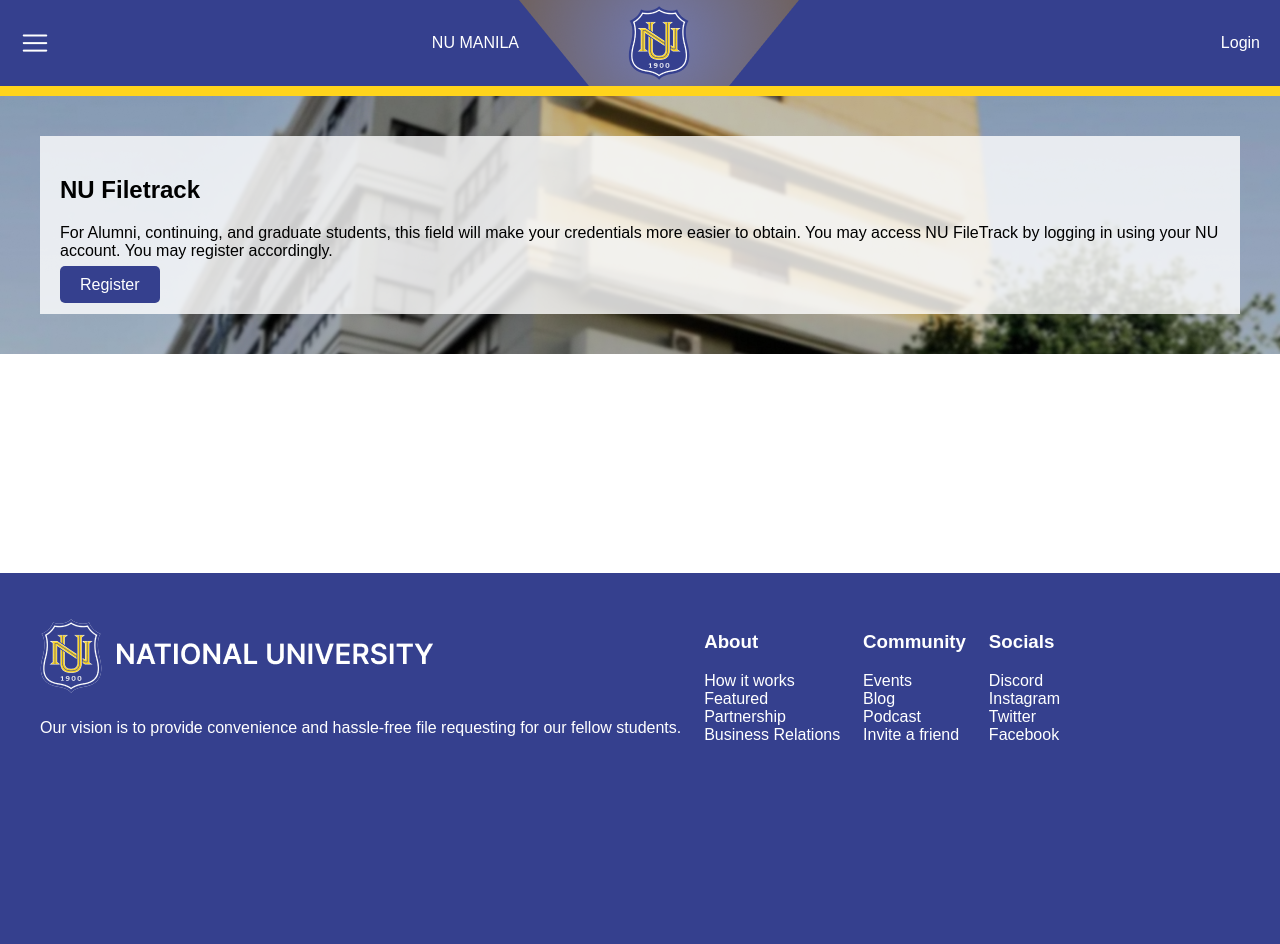
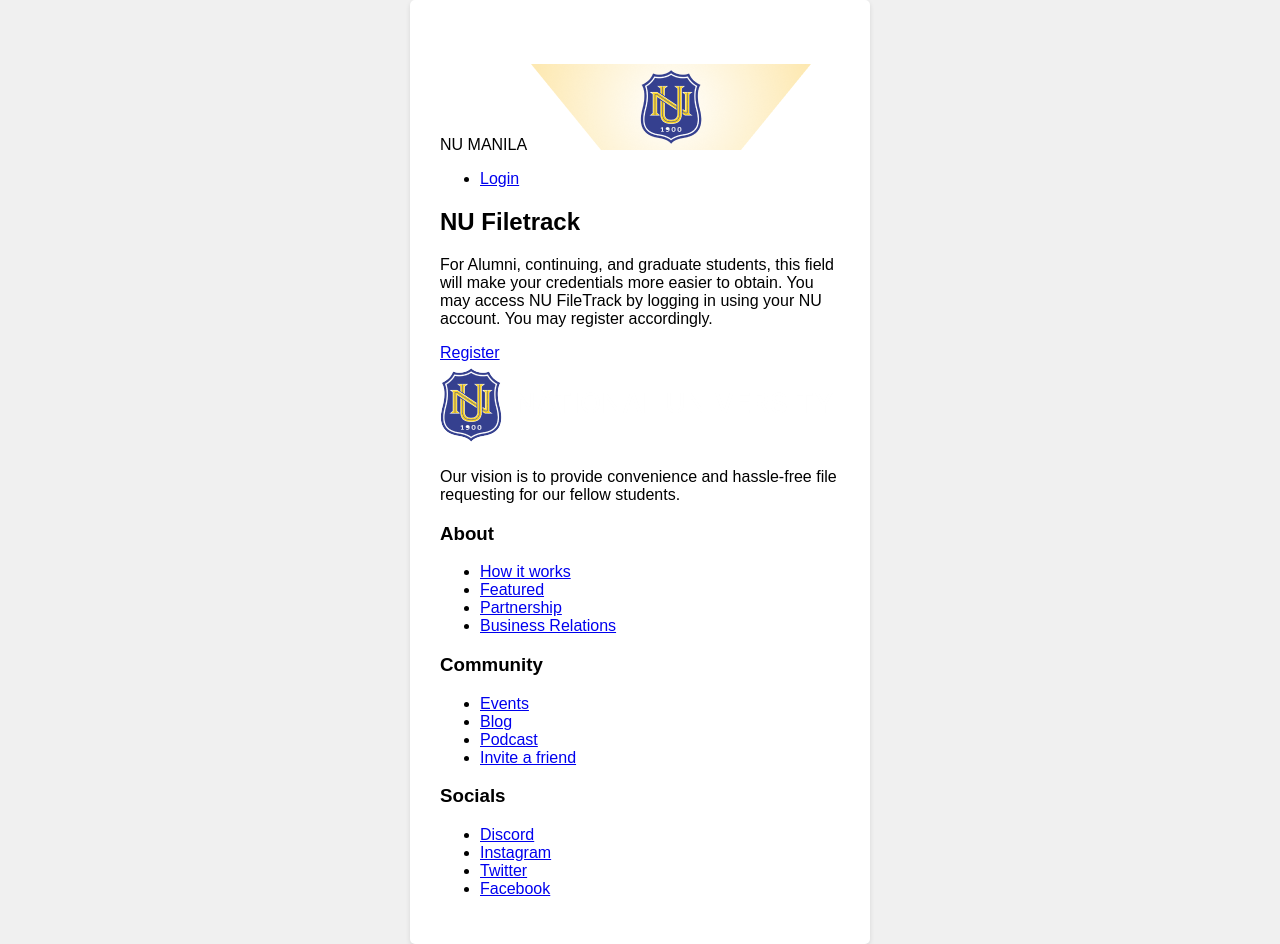
Before and after one commit to badong0/Software_Engineering_2, a PHP site: page /code/index.html in a window 1280 px wide. Before the commit the page ends 740 px from the top, so only its background shows below. Run offline with PHP 8.4, Linux system fonts and the light colour scheme.

Commit message:
changes on the introduction created the header but still not finished on the css

```diff
--- a/styles/style.css
+++ b/styles/style.css
@@ -1,98 +1,18 @@
+/*CSS as whole*/
 body{
-    background-color: white;
-    font-family: Arial, sans-serif;
+    font-family: sans-serif;
+    display: flex;
+    justify-content: center;
+    align-items: center;
+    min-height: 100vh;
     margin: 0;
+    background-color: #f0f0f0; /* Light gray background */
 }
 
-.wrapper{
-    min-height: 100vh;
-    display: flex;
-    flex-direction: column;
+.wrapper {
+    width: 400px;
+    padding: 30px;
+    background-color: #fff;
+    border-radius: 5px;
+    box-shadow: 0 2px 5px rgba(0, 0, 0, 0.1);
 }
-
-
-/*Header CSS*/
-header{
-    background-color: #35408E;
-    color: #fff;
-    padding-left: 20px;
-    padding-right: 20px;
-
-}
-.header-yellow{
-    background-color: #FFD41C;
-    height: 10px;
-    margin: 0;
-}
-nav{
-    display: flex;
-    justify-content: space-between;
-    align-items: center;
-}
-li{
-    list-style-type: none;
-}
-a{
-    color: #fff;
-    text-decoration: none;
-}
-.logo{
-    display: flex;
-    align-items: center;
-}
-/*Header CSS*/
-
-/*Center part*/
-.center-part{
-    display: flex;
-    justify-content: space-between;
-    align-items: center;
-    padding: 40px;
-    background-image: url(/src/NU\ Background.png);
-    background-size: cover;
-    background-position: center;
-    background-repeat: no-repeat;
-    background-color: rgba(255, 255, 255, 0.8);
-}
-.center-content{
-    background-color: rgba(255,255,255,0.8);
-    padding: 20px;
-
-}
-.button{
-    background-color: #35408E;
-    color: #fff;
-    padding: 10px 20px;
-    border: none;
-    border-radius: 5px;
-    text-decoration: none;
-}
-/*Center part*/
-
-
-
-/*Footer part*/
-footer{
-    margin-top: auto;
-    background-color: #35408E;
-    color: #fff;
-    padding: 40px;
-}
-.footer-contents{
-    display: flex;
-    justify-content: space-between;
-    margin-right: 15%;
-}
-.links ul{
-    list-style-type:none;
-    padding: 0;
-}
-.links a{
-    color: #fff;
-    text-decoration: none;
-}
-links li{
-    margin-bottom: 10px;
-}
-
-/*Footer part*/
```
Also changed, not shown: code/introduction.html (+48 -0 lines), code/login.html (+10 -0 lines).
